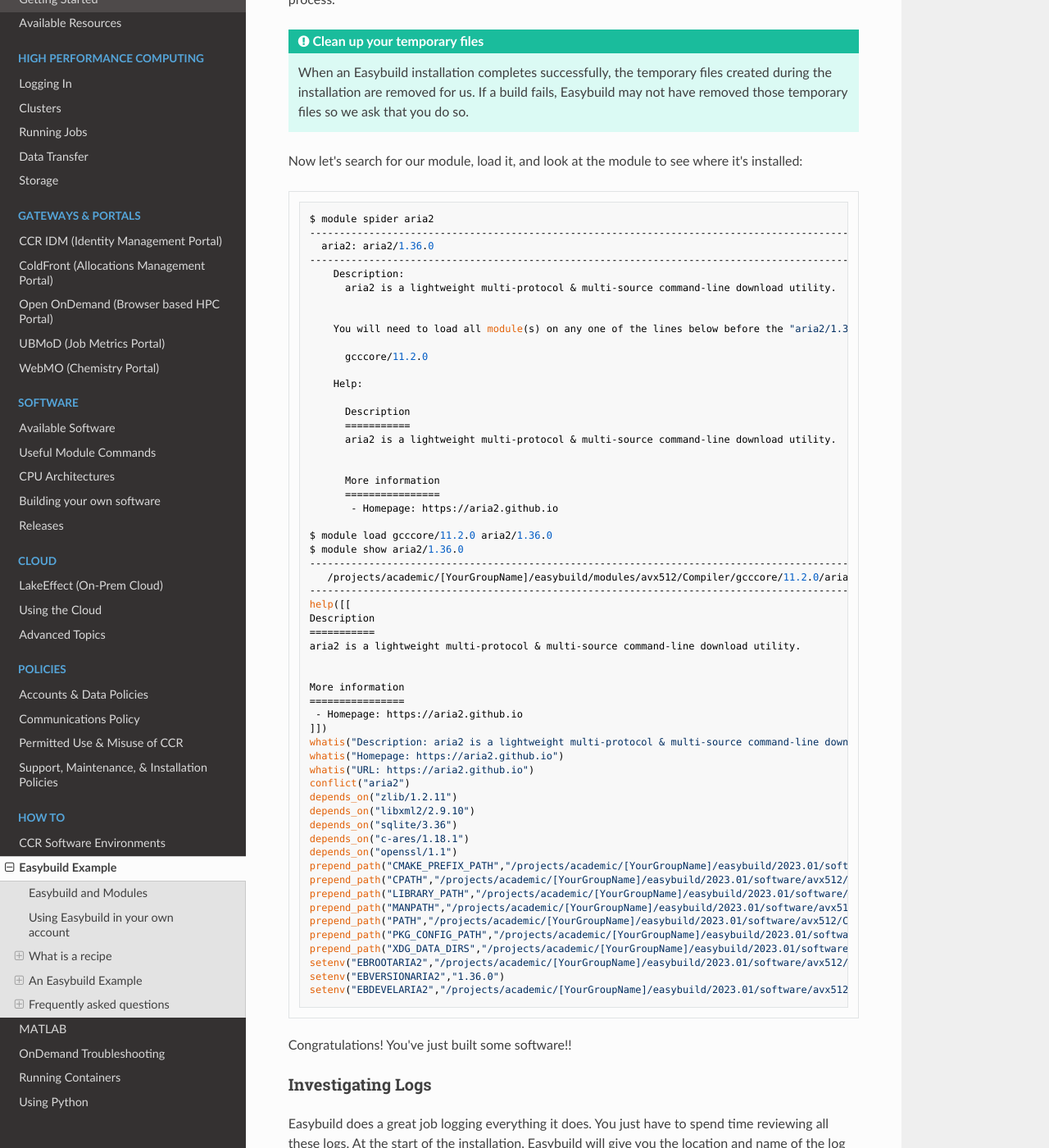
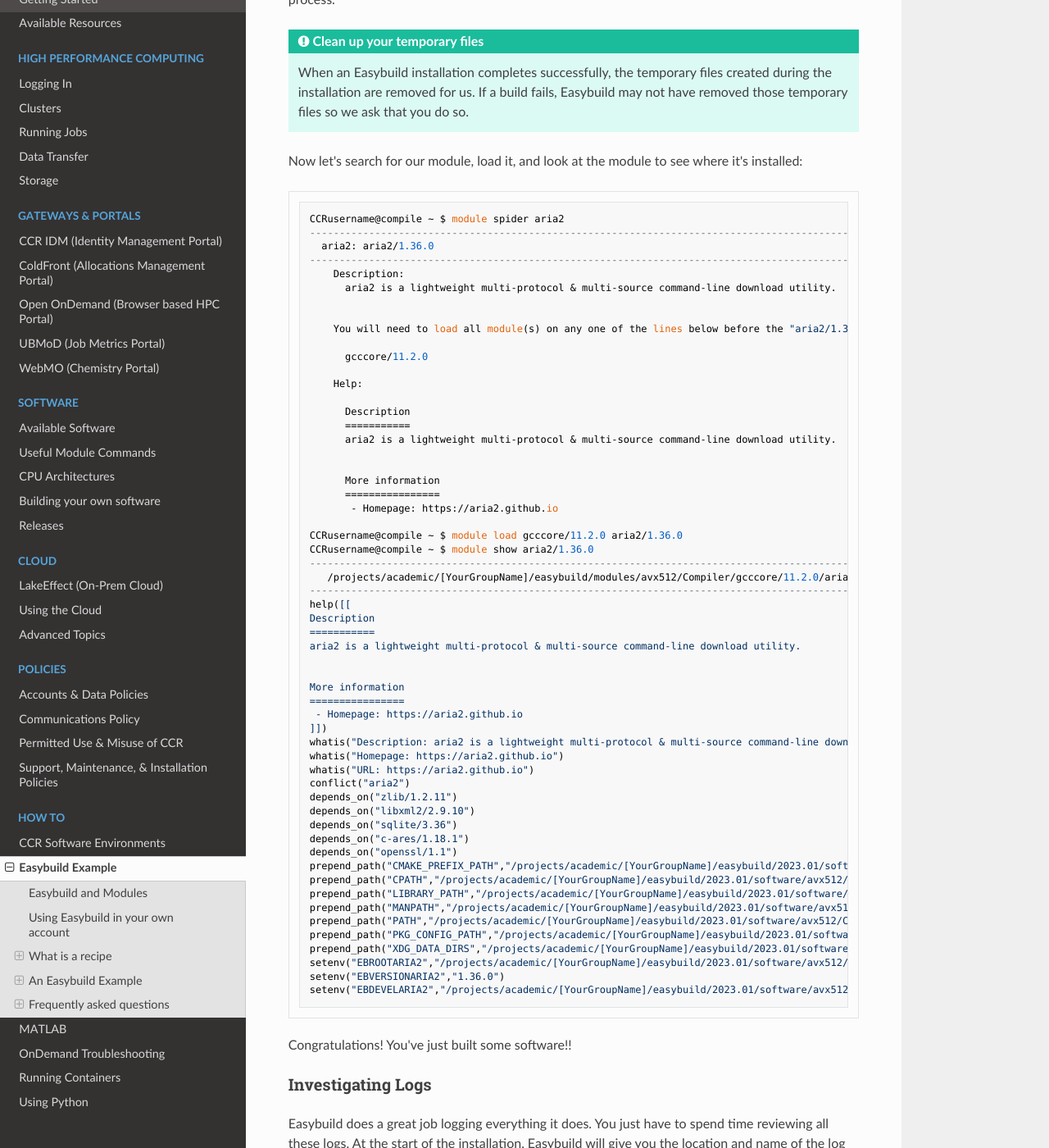
Before and after one commit to ubccr/ccrdocs, an MkDocs documentation site: the page built from pages/howto/easybuild.md, in a window 1280 px wide and 1400 px high, scrolled down 10005 px. Shown: the whole window at 82% size. Built offline with MkDocs 1.6.1, drawn with Linux system fonts in a browser that asks for light colours; nearby versions of some CDN libraries; some of the changed text lies outside the part shown.

Commit message:
additional updates after review

````diff
--- a/pages/howto/easybuild.md
+++ b/pages/howto/easybuild.md
@@ -17,14 +17,14 @@ For example, the module `java/11.0.16` defines:
 
 You can see the environment variables defined by the `java/11.0.16` module using:
 ```
-CCRusername@login ~:$ module show java/11.0.16 |grep EB
+CCRusername@login:~$ module show java/11.0.16 |grep EB
 ```
 
 You can use these as variables on the command line and in scripts.  For example:
 
 ```
-CCRusername@login ~:$ cd $EBROOTJAVA
-CCRusername@login ~:$ /cvmfs/soft.ccr.buffalo.edu/versions/2023.01/easybuild/software/Core/java/11.0.16$
+CCRusername@login:~$ cd $EBROOTJAVA
+CCRusername@login:~$ /cvmfs/soft.ccr.buffalo.edu/versions/2023.01/easybuild/software/Core/java/11.0.16$
 ```
 
 ## Using Easybuild in your own account
@@ -102,9 +102,9 @@ These are automatically loaded for you when you load the `foss/2021b` module.  W
 **When using Easybuild, do NOT use the CCR login nodes.**  Always use a [compile node](../software/building.md) or do this from a compute node in an [OnDemand desktop](../portals/ood.md#desktop-interactive-apps) session or [interactive job](../hpc/jobs.md#interactive-job-submission).  These installations can use a decent amount of disk space so we recommend you use your project directory for all software installations.  We do not recommend using your home directory as these have small quotas.  If you haven't already done so, create an `easybuild` directory in your group's project directory and set the [Easybuild build prefix](../software/building.md#building-modules-for-your-group) to that directory.  Reminder: this is just an example; you'll need to set the path name to your group's shared project directory, which may not be in `/projects/academic`
 
 ```
-CCRusername@login ~:$ ssh compile
-CCRusername@compile ~:$ mkdir /projects/academic/[YourGroupName]/easybuild
-CCRusername@compile ~:$ export CCR_BUILD_PREFIX=/projects/academic/[YourGroupName]/easybuild
+CCRusername@login:~$ ssh compile
+CCRusername@compile ~ $ mkdir /projects/academic/[YourGroupName]/easybuild
+CCRusername@compile ~ $ export CCR_BUILD_PREFIX=/projects/academic/[YourGroupName]/easybuild
 ```
 !!! Tip "Set Easybuild install path EVERY TIME"
     The `CCR_BUILD_PREFIX` needs to be set each time you install software.  You're telling Easybuild where to put this particular installation.  [More details](../software/building.md#building-modules-for-your-group)
@@ -117,8 +117,8 @@ For this example, we're going to step through the process of building a software
 First, we load the Easybuild module and search for an existing Easybuild (EB) recipe (**Reminder: don't do this on a login node!**):
 
 ```
-$ module load easybuild
-$ eb --search aria2
+CCRusername@compile ~ $ module load easybuild
+CCRusername@compile ~ $ eb --search aria2
 == found valid index for /cvmfs/soft.ccr.buffalo.edu/versions/2023.01/easybuild/software/Core/easybuild/4.8.1/easybuild/easyconfigs, so using it...
  * /cvmfs/soft.ccr.buffalo.edu/versions/2023.01/easybuild/software/Core/easybuild/4.8.1/easybuild/easyconfigs/a/aria2/aria2-1.35.0-GCCcore-10.3.0.eb
  * /cvmfs/soft.ccr.buffalo.edu/versions/2023.01/easybuild/software/Core/easybuild/4.8.1/easybuild/easyconfigs/a/aria2/aria2-1.36.0-GCCcore-11.3.0.eb
@@ -132,7 +132,7 @@ To attempt to install this, we must make a copy of the existing EB recipe and mo
 Here we update the name of the EB recipe from `aria2-1.36.0-GCCcore-11.3.0.eb` to `aria2-1.36.0-GCCcore-11.2.0.eb`  If you were to also change the version of the software package you're attempting to install, you need to change that in the EB recipe file name as well.  In this example, we're not doing that.
 
 ```
-$ cp /cvmfs/soft.ccr.buffalo.edu/versions/2023.01/easybuild/software/Core/easybuild/4.8.1/easybuild/easyconfigs/a/aria2/aria2-1.36.0-GCCcore-11.3.0.eb aria2-1.36.0-GCCcore-11.2.0.eb
+CCRusername@compile ~ $ cp /cvmfs/soft.ccr.buffalo.edu/versions/2023.01/easybuild/software/Core/easybuild/4.8.1/easybuild/easyconfigs/a/aria2/aria2-1.36.0-GCCcore-11.3.0.eb aria2-1.36.0-GCCcore-11.2.0.eb
 ```
 
 This is what the file currently looks like:
@@ -206,7 +206,7 @@ dependencies = [
 How do we figure out what CCR has installed?  It's a manual process of running `module spider` for each dependency. If the dependency isn't installed yet in the CCR software repository, Easybuild will try to build it.  For the dependencies that ARE installed, we must match up the version in CCR's repository so that we're not building a second version for no reason.  Here we find that libxml2 is already installed by CCR, but the version is slightly different.  So we would update the version in the EB recipe to 2.9.10 and then it will use the one CCR has installed.
 
 ```
-$ module spider libxml2
+CCRusername@compile ~ $ module spider libxml2
 ----------------------------------------------------------------------------------------------------------------
   libxml2: libxml2/2.9.10
 ----------------------------------------------------------------------------------------------------------------
@@ -223,7 +223,7 @@ $ module spider libxml2
 We need to check all the dependencies to ensure we don't run into conflicts.  In the case of `sqlite` CCR has 2 versions installed.  If we look at the version listed in this EB recipe, we see it is actually dependent on a different version of the GCC toolchain so we don't want to use that:
 
 ```
-$ module spider sqlite/3.38.3
+CCRusername@compile ~ $ module spider sqlite/3.38.3
 
 ----------------------------------------------------------------------------------------------------------------
   sqlite: sqlite/3.38.3
@@ -246,7 +246,7 @@ Instead, we'll change this dependency to version 3.36 which is installed already
 Once we've updated any dependency versions, we save the file and use the Easybuild dry run (`-M`) option to see if we've met all the dependencies and if not, which ones with Easybuild try to build for us.  This will also tell us if we have an errors in the recipe file.
 
 ```
-$ eb -M aria2-1.36.0-GCCcore-11.2.0
+CCRusername@compile ~ $ eb -M aria2-1.36.0-GCCcore-11.2.0
 == Temporary log file in case of crash /tmp/eb-xlnc41x4/easybuild-phg4qbmb.log
 == Running parse hook for aria2-1.36.0-GCCcore-11.2.0...
 == found valid index for /cvmfs/soft.ccr.buffalo.edu/versions/2023.01/easybuild/software/Core/easybuild/4.8.1/easybuild/easyconfigs, so using it...
@@ -259,21 +259,21 @@ ERROR: Failed to process easyconfig /user/djm29/aria2-1.36.0-GCCcore-11.2.0: Fai
 This output shows us that one of the dependencies isn't built and Easybuild can't find an existing EB recipe for this package and the `GCCcore-11.2.0` toolchain.  This means, we'll need to build it ourselves, in the same manner as we're trying to build `aria2`.  We'll search for an EB recipe, copy it, and modify for the right toolchain version.  Here are the steps:
 
 ```
-$ eb --search cppunit
+CCRusername@compile ~ $ eb --search cppunit
 == found valid index for /cvmfs/soft.ccr.buffalo.edu/versions/2023.01/easybuild/software/Core/easybuild/4.8.1/easybuild/easyconfigs, so using it..
 ...
  * /cvmfs/soft.ccr.buffalo.edu/versions/2023.01/easybuild/software/Core/easybuild/4.8.1/easybuild/easyconfigs/c/CppUnit/CppUnit-1.15.1-GCCcore-10.3.0.eb
  * /cvmfs/soft.ccr.buffalo.edu/versions/2023.01/easybuild/software/Core/easybuild/4.8.1/easybuild/easyconfigs/c/CppUnit/CppUnit-1.15.1-GCCcore-11.3.0.eb
 
 
-$ cp /cvmfs/soft.ccr.buffalo.edu/versions/2023.01/easybuild/software/Core/easybuild/4.8.1/easybuild/easyconfigs/c/CppUnit/CppUnit-1.15.1-GCCcore-11.3.0.eb CppUnit-1.15.1-GCCcore-11.2.0.eb
+CCRusername@compile ~ $ cp /cvmfs/soft.ccr.buffalo.edu/versions/2023.01/easybuild/software/Core/easybuild/4.8.1/easybuild/easyconfigs/c/CppUnit/CppUnit-1.15.1-GCCcore-11.3.0.eb CppUnit-1.15.1-GCCcore-11.2.0.eb
 ```
 Open `CppUnit-1.15.1-GCCcore-11.2.0.eb` in your favorite editor, change the toolchain version to 11.2.0 and save the file.
 
 Now use the dry run option to test the Cppunit EB recipe:
 
 ```
-$ eb -M CppUnit-1.15.1-GCCcore-11.2.0.eb
+CCRusername@compile ~ $ eb -M CppUnit-1.15.1-GCCcore-11.2.0.eb
 == Temporary log file in case of crash /tmp/eb-tgz39qah/easybuild-ufl924e3.log
 == Running parse hook for CppUnit-1.15.1-GCCcore-11.2.0.eb...
 == found valid index for /cvmfs/soft.ccr.buffalo.edu/versions/2023.01/easybuild/software/Core/easybuild/4.8.1/easybuild/easyconfigs, so using it...
@@ -291,7 +291,7 @@ $ eb -M CppUnit-1.15.1-GCCcore-11.2.0.eb
 This shows us that there are no missing dependencies and we should be able to install this software successfully.  There's no guarantee, of course, but let's try.  Just remove the `-M` option and start the EB build process.
 
 ```
-$ eb CppUnit-1.15.1-GCCcore-11.2.0.eb
+CCRusername@compile ~ $ eb CppUnit-1.15.1-GCCcore-11.2.0.eb
 ....
 == COMPLETED: Installation ended successfully (took 5 mins 10 secs)
 == Results of the build can be found in the log file(s)
@@ -304,7 +304,7 @@ $ eb CppUnit-1.15.1-GCCcore-11.2.0.eb
 Now that our dependency `Cppunit` is built, we can attempt to install `aria2`  We recommend another dry run just to make sure we've got everything we need:
 
 ```
-$ eb -M aria2-1.36.0-GCCcore-11.2.0.eb
+CCRusername@compile ~ $ eb -M aria2-1.36.0-GCCcore-11.2.0.eb
 == Temporary log file in case of crash /tmp/eb-2kxod_dt/easybuild-d8jkzen1.log
 ...
 
@@ -321,7 +321,7 @@ Easybuild is now finding the `Cppunit` dependency is met and nothing else needs
     Easybuild can build dependencies for us.  If this output of the dry run indiciated additional dependencies were needed, we can add the `--robot` option to the end of this installation command to instruct Easybuild to try to build the dependencies.  Be careful with this though!  You should not be building toolchains, compilers, or major software already installed by CCR like python, java, and other large packages unless you really know what you're doing.
 
 ```
-$ eb aria2-1.36.0-GCCcore-11.2.0.eb
+CCRusername@compile ~ $ eb aria2-1.36.0-GCCcore-11.2.0.eb
 == COMPLETED: Installation ended successfully (took 31 mins 29 secs)
 == Results of the build can be found in the log file(s)
 /cvmfs/soft.ccr.buffalo.edu/versions/2023.01/easybuild/software/avx512/Compiler/gcccore/11.2.0/aria2/1.36.0/easybuil
@@ -340,7 +340,7 @@ This tells us the installation completed successfully and points us to the zippe
 Now let's search for our module, load it, and look at the module to see where it's installed:
 
 ```
-$ module spider aria2
+CCRusername@compile ~ $ module spider aria2
 ----------------------------------------------------------------------------------------------------------------
   aria2: aria2/1.36.0
 ----------------------------------------------------------------------------------------------------------------
@@ -363,8 +363,8 @@ $ module spider aria2
       ================
        - Homepage: https://aria2.github.io
 
-$ module load gcccore/11.2.0 aria2/1.36.0
-$ module show aria2/1.36.0
+CCRusername@compile ~ $ module load gcccore/11.2.0 aria2/1.36.0
+CCRusername@compile ~ $ module show aria2/1.36.0
 ----------------------------------------------------------------------------------------------------------------
    /projects/academic/[YourGroupName]/easybuild/modules/avx512/Compiler/gcccore/11.2.0/aria2/1.36.0.lua:
 ----------------------------------------------------------------------------------------------------------------
````
Also changed, not shown: pages/faq.md (+1 -1 lines).
